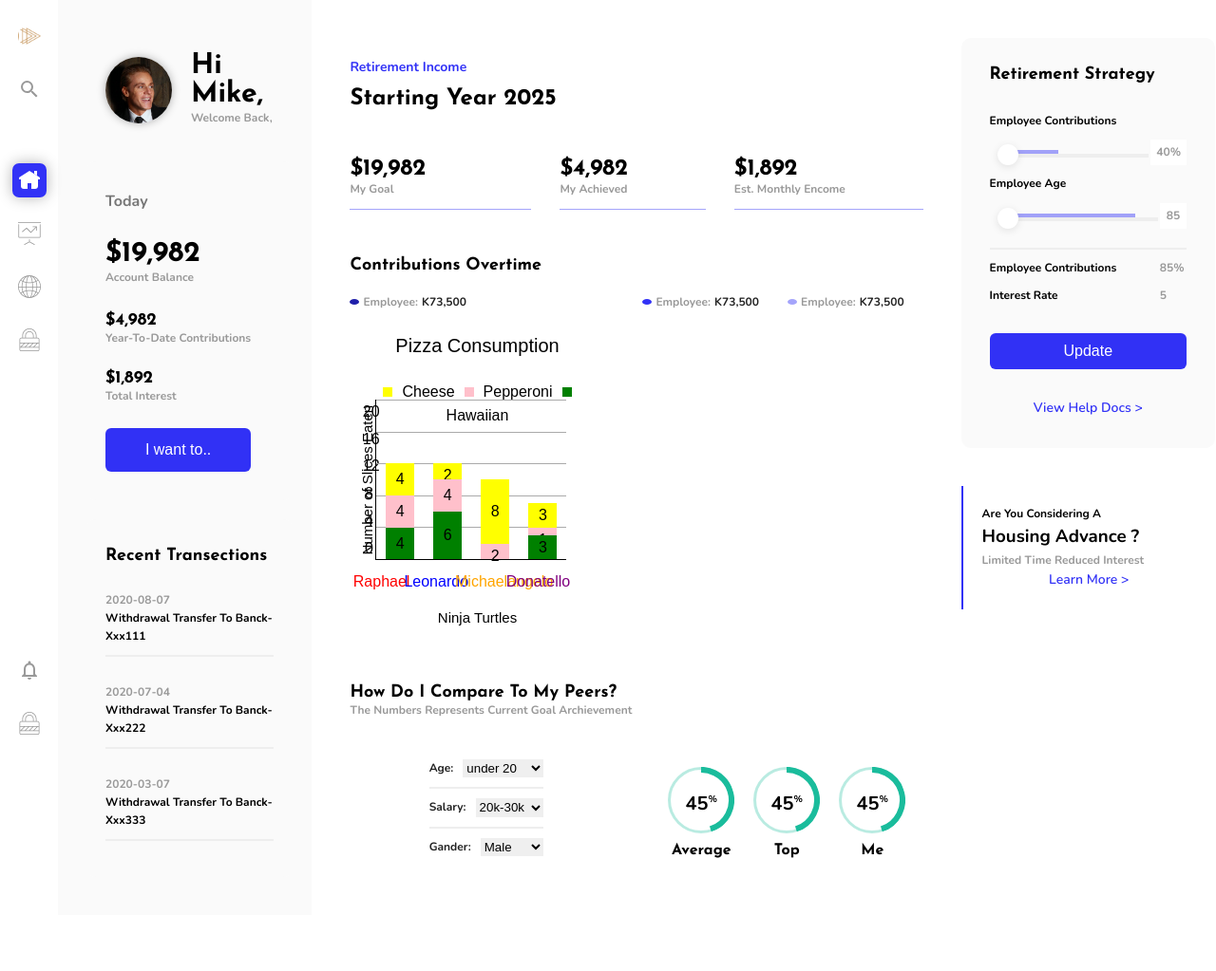
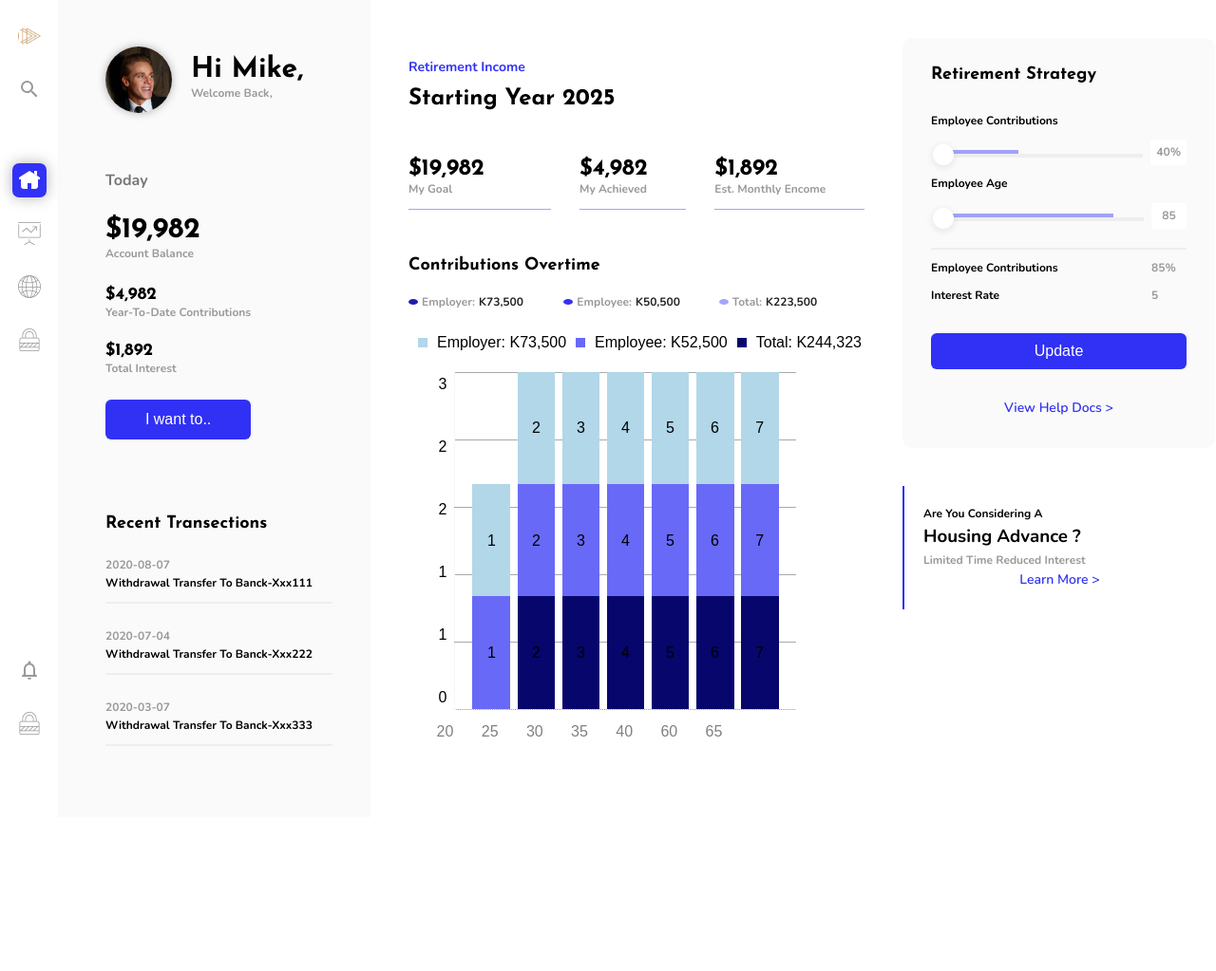
Before and after one commit to Er-Rahul-Tiwari/newDashboard, a PHP site: page / in a window 1280 px wide. Shown: the top 1023 px of the page at 95% size. Before the commit the page ends 904 px from the top, so only its background shows below. Run offline with PHP 8.4, Linux system fonts and the light colour scheme.

Commit message:
--- Auto-Git Commit ---

```diff
--- a/bar-chart.js
+++ b/bar-chart.js
@@ -1,23 +1,23 @@
 $(document).ready(function() {
     // Specify data, options, and element in which to create the chart
     let data = {
-      dataValues: [[4, 4, 4], [2, 4, 6], [8, 2, 0], [3, 1, 3]], // for a normal bar chart use multiple arrays with 1 value in each array
-      legend: ["Cheese", "Pepperoni", "Hawaiian"], // for stacked bar charts
-      legendColors: ["yellow", "pink", "green"], // bar colors
-      barLabels: ["Raphael", "Leonardo", "Michaelangelo", "Donatello"], // x-axis labels
-      labelColors: ["red", "blue", "orange", "purple"] // x-axis label colors
+      dataValues: [[1, 1, ], [2, 2, 2], [3, 3, 3], [4, 4, 4],[5,5,5],[6,6,6],[7,7,7]], // for a normal bar chart use multiple arrays with 1 value in each array
+      legend: ["Employer: K73,500", "Employee: K52,500", "Total: K244,323"], // for stacked bar charts
+      legendColors: ["#b2d7e9", "#6969f7", "#06066d"], // bar colors
+      barLabels: ["20", "25", "30", "35","40","60","65"], // x-axis labels
+      labelColors: ["gray","gray","gray","gray","gray","gray","gray"] // x-axis label colors
     };
 
     let options = {
-      chartWidth: "60%", // use valid css sizing
-      chartHeight: "60%", // use valid css sizing
-      chartTitle: "Pizza Consumption", // enter chart title
-      chartTitleColor: "black", // enter any valid css color
-      chartTitleFontSize: "2rem", // enter a valid css font size
-      yAxisTitle: "Number of Slices Eaten", // enter title for y-axis
-      xAxisTitle: "Ninja Turtles", // enter title for x-axis
+      chartWidth: "100%", // use valid css sizing
+      chartHeight: "100%", // use valid css sizing
+      chartTitle: "", // enter chart title
+      chartTitleColor: "aqua", // enter any valid css color
+      chartTitleFontSize: "1rem", // enter a valid css font size
+      yAxisTitle: "", // enter title for y-axis
+      xAxisTitle: "", // enter title for x-axis
       barValuePosition: "center", // "flex-start" (top), "center", or "flex-end" (bottom)
-      barSpacing: "5%" // "1%" (small), "3%" (medium), "5%" (large)
+      barSpacing: "1%" // "1%" (small), "3%" (medium), "5%" (large)
     };
 
     let element = "#testDiv"; // Use a jQuery selector to select the element to put the chart into
--- a/css/style.css
+++ b/css/style.css
@@ -1,3 +1,6 @@
+.j {
+  color: #6969f7; }
+
 .mb-small {
   margin-bottom: 1rem !important; }
 
@@ -266,21 +269,21 @@
 
 .chartContainer {
   height: 60%;
-  width: 90%;
+  width: 100%;
   font-family: sans-serif;
   display: flex;
   flex-wrap: wrap; }
 
 .chartTitle {
-  text-align: center;
+  text-align: left;
   width: 100%;
-  padding: 20px 0;
+  padding: 1rem 0;
   border: 0; }
 
 .chartLegend {
   width: 100%;
   height: 10%;
-  text-align: center; }
+  text-align: left; }
 
 .legendKey {
   display: inline-block;
@@ -296,7 +299,7 @@
   writing-mode: tb-rl;
   transform: rotate(-180deg);
   text-align: center;
-  font-size: 1.5rem;
+  font-size: 1rem;
   padding: 0 2.5%;
   padding-left: 0; }
 
@@ -313,8 +316,8 @@
   display: flex;
   flex-direction: row;
   justify-content: center;
-  border-bottom: 1px solid black;
-  border-left: 1px solid black;
+  border-bottom: 1px dotted #eee;
+  border-left: 1px dotted #eee;
   background: repeating-linear-gradient(to bottom, #aaa 0, #aaa 1px, transparent 1px, transparent 20%); }
 
 .bar {
--- a/index.html
+++ b/index.html
@@ -164,7 +164,7 @@
             <div class='home__items-2'>
                 <div class='home__items-3'>
                     <div class='home__icon blue-dark'></div>
-                    <p class='para'>Employee:</p>
+                    <p class='para'>Employer:</p>
                     <p class='para black'> K73,500</p>
                 </div>
             </div>
@@ -172,20 +172,20 @@
                 <div class='home__items-3'>
                     <div class='home__icon blue-light'></div>
                     <p class='para'>Employee:</p>
-                    <p class='para black'> K73,500</p>
+                    <p class='para black'> K50,500</p>
                 </div>
             </div>
             <div class='home__items-2'>
                 <div class='home__items-3'>
                     <div class='home__icon blue-lighter'></div>
-                    <p class='para'>Employee:</p>
-                    <p class='para black'> K73,500</p>
+                    <p class='para'>Total:</p>
+                    <p class='para black'> K223,500</p>
                 </div>
             </div>
-            <!-- Graph Chart  -->
-            <div id="testDiv"></div>
 
         </div>
+        <!-- Graph Chart  -->
+        <div id="testDiv"></div>
 
         <h2 class="heading-3 mt-large">How do I compare to my peers?</h2>
         <p class='para'>The numbers represents current goal archievement</p>
--- a/sass/_typography.scss
+++ b/sass/_typography.scss
@@ -20,6 +20,8 @@
 $color-white: #fff;
 $color-black: #000;
 $color-blue-dark: rgba(7, 7, 161, 0.9);
+.j{
+    color:#6969f7;}
 $color-blue-light: rgba(28, 28, 245, 0.9);
 $color-blue-lighter: rgba(28, 28, 245, 0.4);
 $color-222: #222;
--- a/sass/graphChart.scss
+++ b/sass/graphChart.scss
@@ -1,23 +1,23 @@
 
 .chartContainer {
     height: 60%;
-    width: 90%;
+    width: 100%;
     font-family: sans-serif;
     display: flex;
     flex-wrap: wrap;
   }
 
   .chartTitle {
-    text-align: center;
+    text-align: left;
     width: 100%;
-    padding: 20px 0;
+    padding: 1rem 0;
     border: 0;
   }
 
   .chartLegend {
     width: 100%;
     height: 10%;
-    text-align: center;
+    text-align: left;
   }
 
   .legendKey {
@@ -36,7 +36,7 @@
     writing-mode: tb-rl;
     transform: rotate(-180deg);
     text-align: center;
-    font-size: 1.5rem;
+    font-size: 1rem;
     padding: 0 2.5%;
     padding-left: 0;
   }
@@ -55,8 +55,8 @@
     display: flex;
     flex-direction: row;
     justify-content: center;
-    border-bottom: 1px solid black;
-    border-left: 1px solid black;
+    border-bottom: 1px dotted #eee;
+    border-left: 1px dotted #eee;
     background: repeating-linear-gradient(to bottom, #aaa 0, #aaa 1px, transparent 1px, transparent 20%);
   }
 
```
